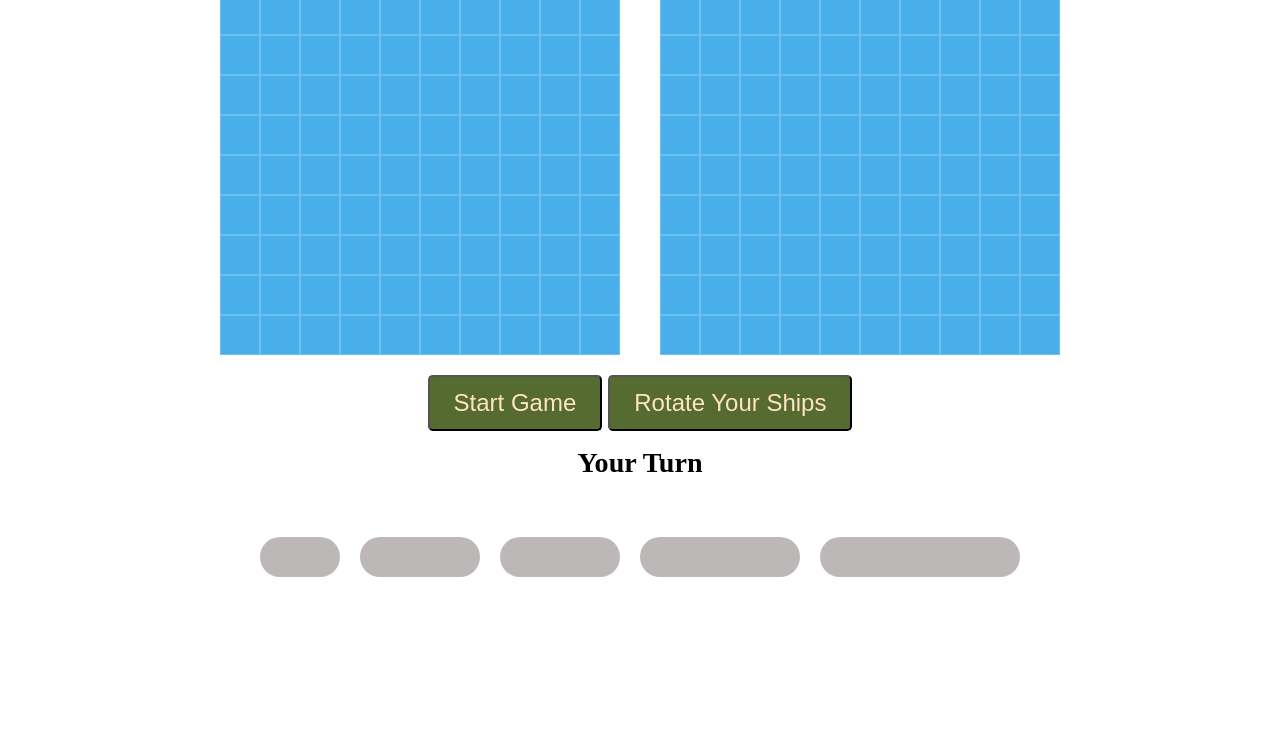
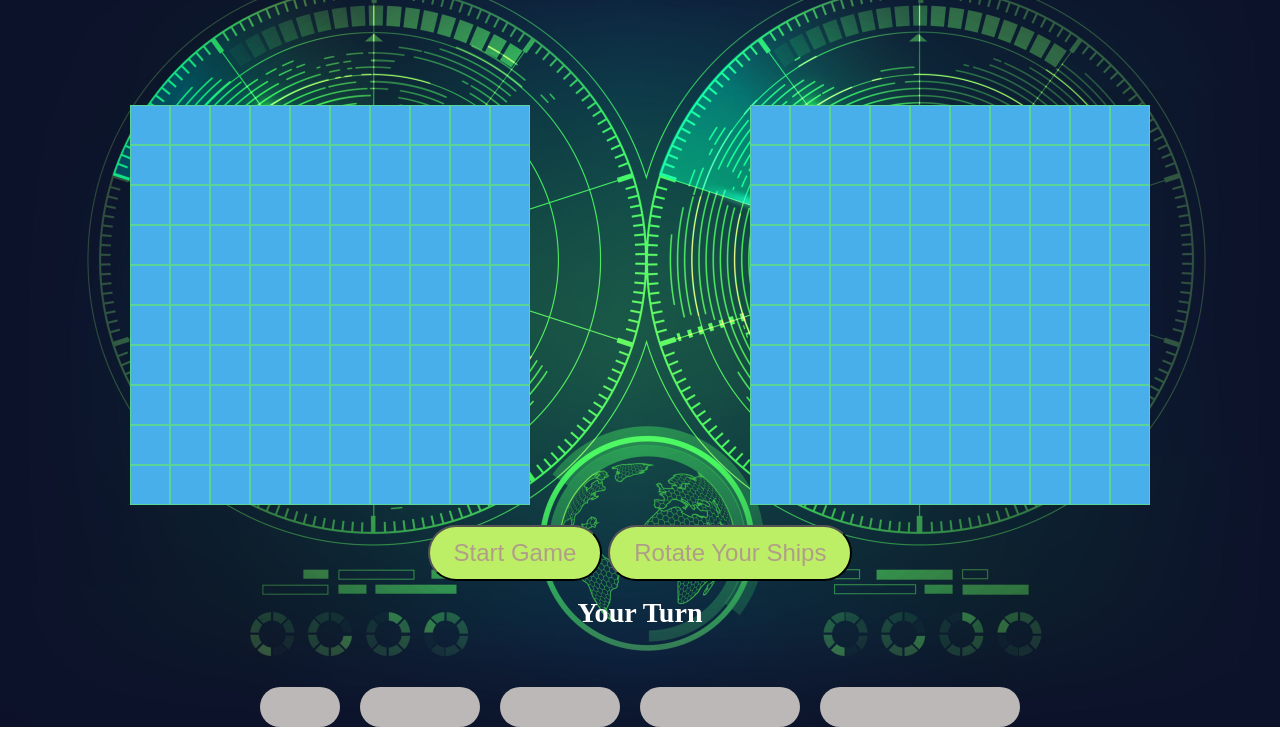
Before and after one commit to markrissmiller/project__1, a plain HTML site: page index.html in a window 1280 px wide. Shown: the part 73-829 px from the top of the page. Before the commit the page ends 800 px from the top, so only its background shows below. Drawn offline with Linux system fonts and the light colour scheme.

Commit message:
some overall styling complete

```diff
--- a/css/main.css
+++ b/css/main.css
@@ -52,10 +52,27 @@
   box-sizing: border-box;
 }
 
+body{
+  background-image: url('../images/radar2.jpeg') ;
+  /* background: rgb(2,0,36);
+  background: radial-gradient(circle, rgba(2,0,36,1) 0%, rgba(14,255,0,1) 61%, rgba(9,9,121,1) 99%); */
+  height: 100vh;
+  background-repeat: no-repeat;
+  background-size: 100%;
+
+}
+
 .container{
   display: flex;
   justify-content: center;
   width: 100%;
+}
+
+.grid-container{
+  display: flex;
+  justify-content: center;
+  width: 100%;
+  margin-top: 100px;
 }
 
 
@@ -66,6 +83,7 @@
   flex-wrap: wrap;
   background-color: rgb(72, 175, 235);
   margin: 20px;
+  margin-right: 200PX;
 }
 
 .grid-computer{
@@ -75,6 +93,7 @@
   flex-wrap: wrap;
   background-color: rgb(72, 175, 235);
   margin: 20px;
+  margin-left: 20PX;
 }
 
 .grid-computer > .taken{
@@ -89,14 +108,14 @@
 .grid div{
   width: 40px;
   height: 40px;
-  border: 1px solid rgb(255, 255, 255, .2) ;
+  border: 1px solid rgba(104, 250, 75, 0.521) ;
 }
 
 .btn{
-  background-color: darkolivegreen;
+  background-color: rgb(188, 238, 102);
   padding: .5em 1em;
-  border-radius: .2em;
-  color: bisque;
+  border-radius: 2em;
+  color: rgb(177, 158, 136);
   font-size: inherit;
 }
 
@@ -112,6 +131,7 @@
 
 .info-text{
   margin: 1rem;
+  color: white;
 }
 
 /* SHIPS */
--- a/index.html
+++ b/index.html
@@ -9,7 +9,8 @@
     <link rel="stylesheet" href="css/main.css">
 </head>
 <body>
-    <div class= 'container'>
+    <h1>BATTLESHIP</h1>
+    <div class= 'grid-container'>
         <div class='grid grid-user'></div>
         <div class='grid grid-computer'></div>
     </div>
--- a/js/script.js
+++ b/js/script.js
@@ -174,13 +174,13 @@ function dragLeave(e) {
 
 function dragDrop(){
     let shipNameWithLastId = draggedShip.lastChild.id;
-    let shipClass = shipNameWithLastId.slice(0,-2)
+    let shipClass = shipNameWithLastId.slice(0,-2);
     console.log(shipClass);
     console.log(shipNameWithLastId);
     let lastShipIndex = parseInt(shipNameWithLastId.substr(-1));
-    let shipLastId = lastShipIndex + parseInt(this.dataset.id)
+    let shipLastId = lastShipIndex + parseInt(this.dataset.id);
     console.log(shipLastId);
-    selectedShipIndex = parseInt(selectedShipNameWithIndex.substr(-1))
+    selectedShipIndex = parseInt(selectedShipNameWithIndex.substr(-1));
     console.log(selectedShipIndex);
 
     const notAllowedHorizontal = [0,10,20,30,40,50,60,70,80,90,1,11,21,31,41,51,61,71,81,91,2,12,22,32,42,52,62,72,82,92,3,13,23,33,43,53,63,73,83,93]
```
Also changed, not shown: images/1567687.jpg (added), images/download.jpeg (added), images/radar.jpeg (added), images/radar2.jpeg (added), 2 other files.
